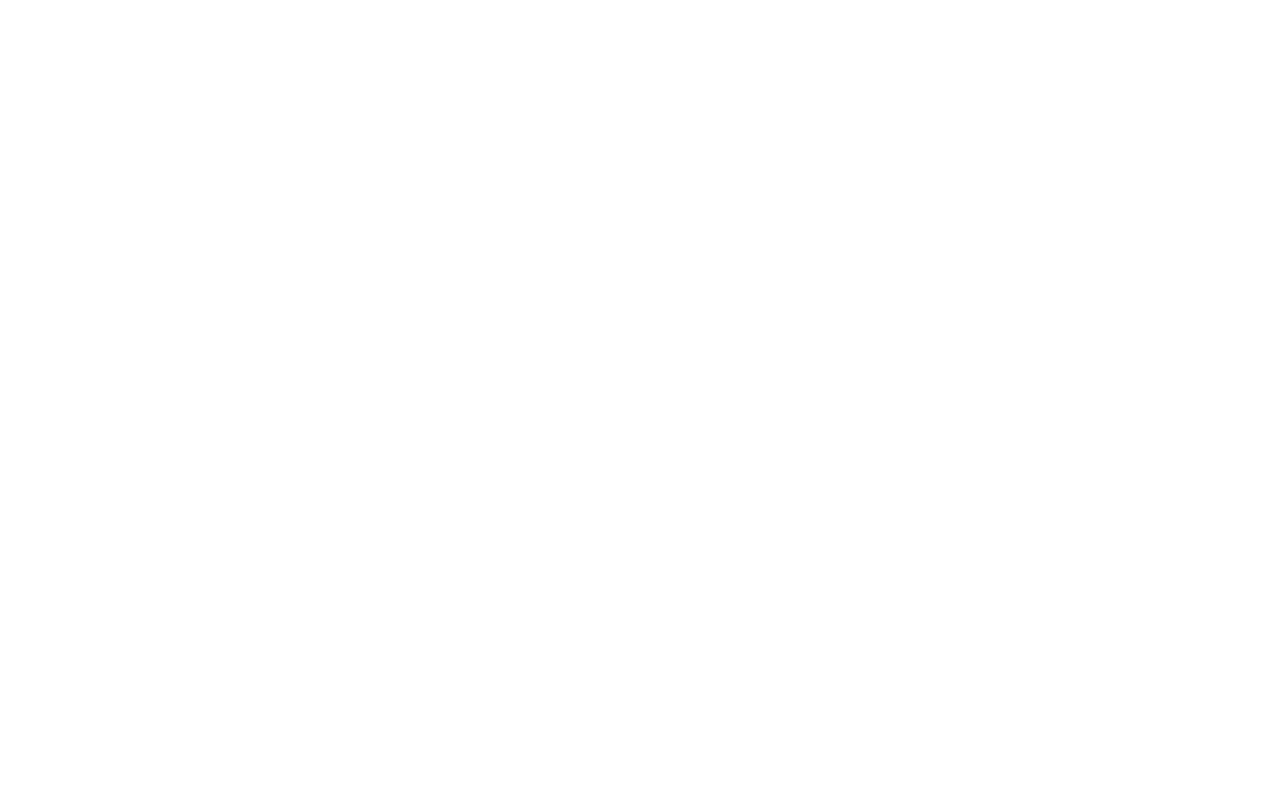
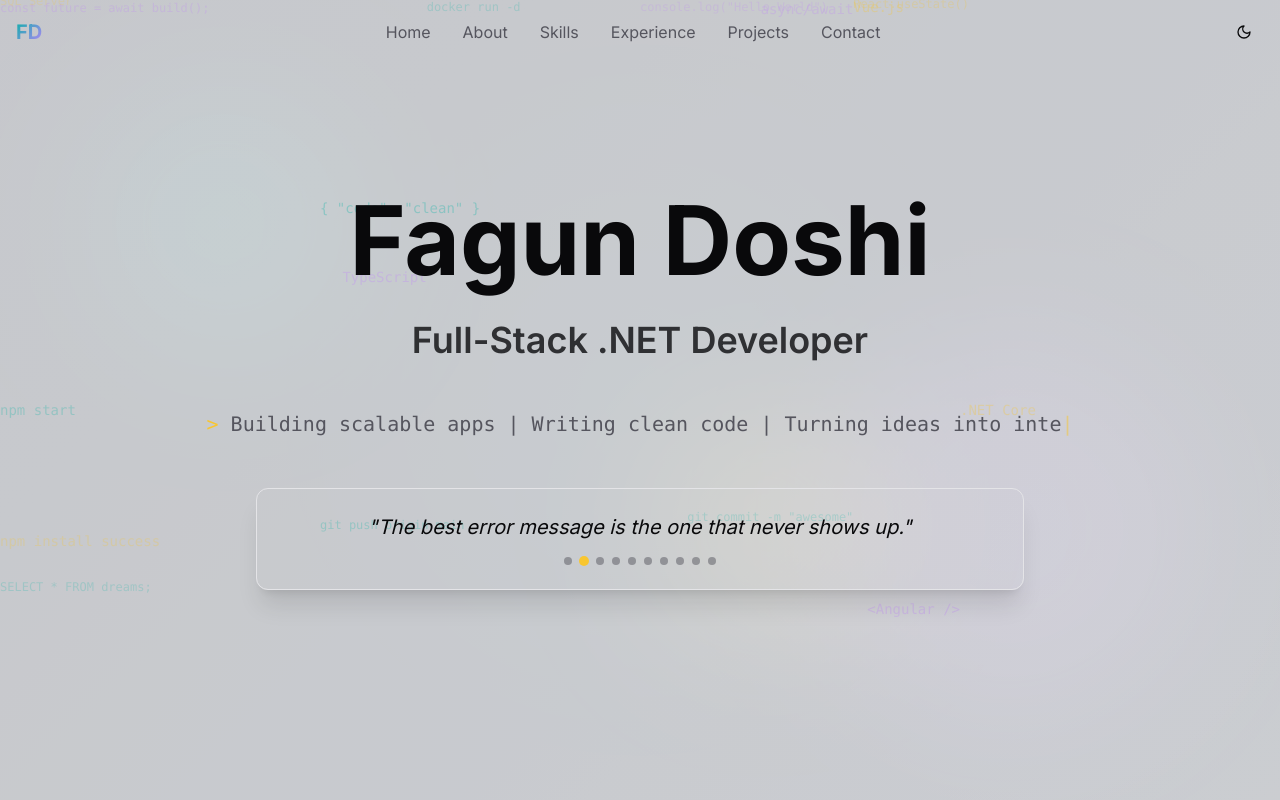
Before and after one commit to fagunx/doshi-digital, a React (Vite) app: page / in a window 1280 px wide. Shown: the top 800 px of the page. Built offline with nearby package versions, Linux system fonts and the light colour scheme.

Commit message:
host error fix trial - 1

```diff
--- a/index.html
+++ b/index.html
@@ -19,6 +19,7 @@
 
   <body>
     <div id="root"></div>
+    <script type="module" src="/src/main.tsx"></script>
     <script type="text/javascript">
       // Single Page Apps for GitHub Pages
       // MIT License
--- a/src/App.tsx
+++ b/src/App.tsx
@@ -31,7 +31,7 @@
           <TooltipProvider>
             <Toaster />
             <Sonner />
-            <BrowserRouter basename="/doshi-digital/">
+            <BrowserRouter>
               <Routes>
                 <Route path="/" element={<Index />} />
                 {/* ADD ALL CUSTOM ROUTES ABOVE THE CATCH-ALL "*" ROUTE */}
--- a/src/components/ui/sonner.tsx
+++ b/src/components/ui/sonner.tsx
@@ -1,14 +1,14 @@
-import { useTheme } from "next-themes"
+import { useTheme } from "@/contexts/ThemeContext"
 import { Toaster as Sonner, toast } from "sonner"
 
 type ToasterProps = React.ComponentProps<typeof Sonner>
 
 const Toaster = ({ ...props }: ToasterProps) => {
-  const { theme = "system" } = useTheme()
+  const { isDark } = useTheme()
 
   return (
     <Sonner
-      theme={theme as ToasterProps["theme"]}
+      theme={isDark ? "dark" : "light"}
       className="toaster group"
       toastOptions={{
         classNames: {
--- a/vite.config.ts
+++ b/vite.config.ts
@@ -4,7 +4,7 @@
 
 // https://vitejs.dev/config/
 export default defineConfig(({ mode }) => ({
-  base: "/doshi-digital/",
+  base: "./",
   server: {
     host: "::",
     port: 8080,
```
